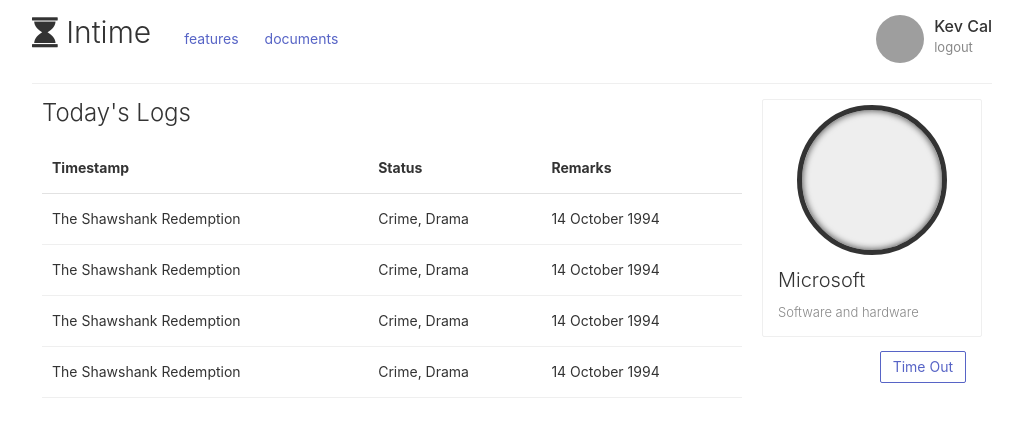
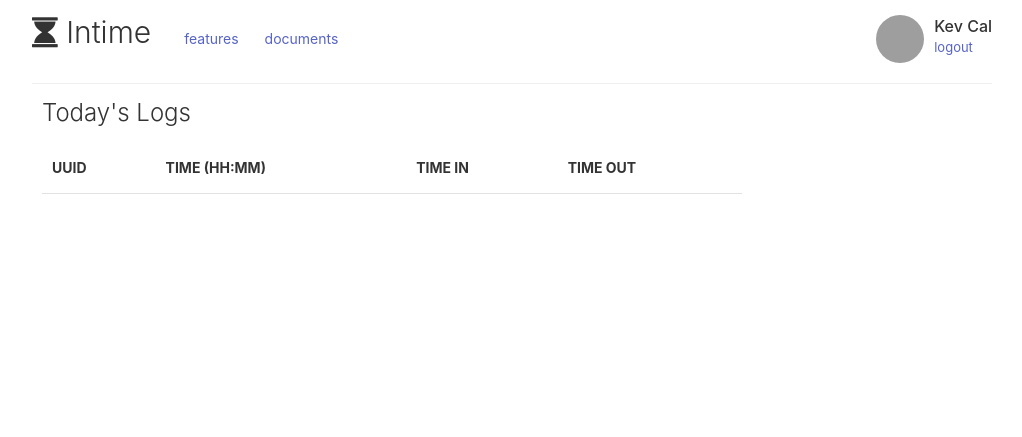
Before and after one commit to kevcal69/intime, a Django app: template intime/site/templates/site/home.html in a window 1280 px wide. Shown: the top 437 px of the page, without its empty margins (128-1150 px from the left). Run offline with Django 3.2, Linux system fonts and the light colour scheme; the template is opened without the code that fills it, so the values that code supplies are empty; parts of the project's set-up code (start-up, migrations or seed data) failed here and were passed over; grey boxes are pictures that could not be loaded.

Commit message:
finsih prototype

```diff
--- a/intime/contrib/static/js/utils/clock.js
+++ b/intime/contrib/static/js/utils/clock.js
@@ -1,8 +1,23 @@
-// define(function () {
-//     //Do setup work here
-//     function clock(serverTime, element) {
-//
-//     }
-//
-//     return clock
-// });
+define(
+    ['jquery'],
+    function ($) {
+    //Do setup work here
+    var clock = clock || {
+        init: function () {
+            setInterval(clock.update, 1000);
+        },
+        update: function () {
+            var d = new Date(),
+            h = strPad(d.getHours()),
+            m = strPad(d.getMinutes());
+            s = strPad(d.getSeconds());
+            var clock = $('#clock');
+            clock.html( h + ':' + m + '<span> :' + s +'</span>');
+        }
+    }
+
+    function strPad(n) {
+        return String("00" + n).slice(-2);
+    }
+    return clock.init;
+});
--- /dev/null
+++ b/intime/contrib/static/js/utils/cookie.js
@@ -0,0 +1,17 @@
+define([], function() {
+    return function(name) {
+         var cookieValue = null;
+         if (document.cookie && document.cookie != '') {
+             var cookies = document.cookie.split(';');
+             for (var i = 0; i < cookies.length; i++) {
+                 var cookie = jQuery.trim(cookies[i]);
+                 // Does this cookie string begin with the name we want?
+                 if (cookie.substring(0, name.length + 1) == (name + '=')) {
+                     cookieValue = decodeURIComponent(cookie.substring(name.length + 1));
+                     break;
+                 }
+             }
+         }
+         return cookieValue;
+   }
+})
--- /dev/null
+++ b/intime/site/mixins/__init__.py
@@ -0,0 +1 @@
+from TimeRecordMixin import TimeRecordMixin
--- a/intime/site/static/js/home.js
+++ b/intime/site/static/js/home.js
@@ -1,7 +1,9 @@
 require([
     'jquery',
-    'utils/renderer'
-], function($, $R) {
+    'utils/renderer',
+    'utils/clock',
+    'utils/cookie'
+], function($, $R, clock, cookie) {
     var avatar = 'https://freeiconshop.com/wp-content/uploads/edd/person-flat.png';
 
     var profile = new $R({
@@ -11,37 +13,49 @@ require([
         data: {
             full_name: "Kev Cal",
             avatar_url: avatar
+        }
+    });
+    var lastRec = vars.content.records.slice(-1)[0] || {};
+    lastRec = (lastRec.active)? lastRec : {};
+    console.log(lastRec);
+    var timecard = new $R({
+        container : $('.timecard'),
+        template : $('#timecard').html(),
+        auto_activate: true,
+        data: {
+            today: lastRec.in,
+            total: "",
+            uuid: lastRec.uuid,
+            active: lastRec.active
         },
         callback: function (template) {
-            var $template = $(template);
-            $template.find('.logout').on('click', function() {
-                console.log('fuck it');
+            clock();
+            $(this.container).on('click', '.time' ,function(e) {
+                var uuid = $(this).data('uuid');
+                $.ajax({
+                    type: "POST",
+                    data: {
+                        csrfmiddlewaretoken: cookie('csrftoken'),
+                        uuid: uuid
+                    },
+                    url: "/timein",
+                    success: function (code) {
+                        console.log(code);
+                    }
+                });
+            });
+            var logContainer = $(".logs")
+            vars.content.records.forEach(function(obj) {
+                logContainer.append(
+                    "<tr class="+(obj.active || "")+">" +
+                        "<td>" + obj.uuid + "</td>" +
+                        "<td>" + (obj.time || "----") + "</td>" +
+                        "<td>" + obj.in + "</td>" +
+                        "<td>" + (obj.out || "-------") + "</td>" +
+                    "</tr>"
+                );
             });
         }
     });
 
-    var clock = clock || {
-        el: {
-            clock: document.getElementById('clock')
-        },
-
-        init: function () {
-            setInterval(this.update, 1000);
-        },
-        update: function () {
-            var d = new Date(),
-            h = strPad(d.getHours()),
-            m = strPad(d.getMinutes());
-            s = strPad(d.getSeconds());
-
-            clock.el.clock.innerHTML = h + ':' + m + '<span> :' + s +'</span>';
-        }
-    }
-
-    function strPad(n) {
-        return String("00" + n).slice(-2);
-    }
-    $(function () {
-        clock.init();
-    });
 });
--- a/intime/site/templates/mustachetemplates/nav_chip.html
+++ b/intime/site/templates/mustachetemplates/nav_chip.html
@@ -8,7 +8,9 @@
             </div>
             <div class="tile-content">
                 <div class="tile-title text-ellipsis">{{ full_name }}</div>
-                <div class="tile-meta text-ellipsis">logout</div>
+                <div class="tile-meta text-ellipsis">
+                    <a href="/logout">logout</a>
+                </div>
             </div>
             <div class="tile-action">
             </div>
--- /dev/null
+++ b/intime/site/templates/mustachetemplates/timecard.html
@@ -0,0 +1,24 @@
+{% verbatim %}
+    <script id="timecard" type="text/x-handlebars-template">
+        <div class="card">
+            <div class="card-image">
+                <time id="clock" datetime="" class="centered"></time>
+            </div>
+            <div class="card-header">
+                <h4 class="card-title">Time summary</h4>
+                <h6 class="card-meta">Today: {{ today }} </h6>
+                <h6 class="card-meta">Sem: {{ total }}</h6>
+            </div>
+            {{ #active }}
+                <div class="card-footer float-right">
+            {{ /active }}
+            {{ ^active }}
+                <div class="card-footer float-left">
+            {{ /active }}
+                    <button class="btn time" data-uuid="{{ uuid }}">Time</button>
+                </div>
+
+
+        </div>
+    </script>
+{% endverbatim %}
--- a/intime/site/templates/site/home.html
+++ b/intime/site/templates/site/home.html
@@ -44,49 +44,19 @@
             <table class="table table-hover">
             <thead>
                 <tr>
-                <th>Timestamp</th>
-                <th>Status</th>
-                <th>Remarks</th>
+                    <th>UUID</th>
+                    <th>TIME (HH:MM)</th>
+                    <th>TIME IN</th>
+                    <th>TIME OUT</th>
                 </tr>
             </thead>
-            <tbody>
-                <tr>
-                    <td>The Shawshank Redemption</td>
-                    <td>Crime, Drama</td>
-                    <td>14 October 1994</td>
-                </tr>
-                <tr>
-                    <td>The Shawshank Redemption</td>
-                    <td>Crime, Drama</td>
-                    <td>14 October 1994</td>
-                </tr>
-                <tr>
-                    <td>The Shawshank Redemption</td>
-                    <td>Crime, Drama</td>
-                    <td>14 October 1994</td>
-                </tr>
-                <tr>
-                    <td>The Shawshank Redemption</td>
-                    <td>Crime, Drama</td>
-                    <td>14 October 1994</td>
-                </tr>
+            <tbody class="logs">
             </tbody>
             </table>
         </div>
 
-        <div class="column col-3">
-            <div class="card">
-                <div class="card-image">
-                    <time id="clock" datetime="" class="centered"></time>
-                </div>
-                <div class="card-header">
-                    <h4 class="card-title">Microsoft</h4>
-                    <h6 class="card-meta">Software and hardware</h6>
-                </div>
-                <div class="card-footer float-right">
-                    <button class="btn">Time Out</button>
-                </div>
-            </div>
+        <div class="timecard column col-3">
+
         </div>
     </div>
     </div>
@@ -95,4 +65,5 @@
 
 {% block mustachetemplates %}
     {% include 'mustachetemplates/nav_chip.html' %}
+    {% include 'mustachetemplates/timecard.html' %}
 {% endblock %}
--- a/intime/site/templates/site/index.html
+++ b/intime/site/templates/site/index.html
@@ -21,7 +21,7 @@
 {% block content %}
 <section id="login" class="container grid-480">
     <div class="text-center">
-        <h2>Intime</h2>
+        <i class="fa fa-hourglass" aria-hidden="true"></i><h2>Intime</h2>
     </div>
     <div class="empty">
         <form action="" method="POST">
--- a/intime/site/urls.py
+++ b/intime/site/urls.py
@@ -5,4 +5,6 @@ urlpatterns = [
     url(r'^$', views.LoginView.as_view(), name='login'),
     url(r'^logout$', views.LogoutView.as_view(), name='logout'),
     url(r'^home$', views.HomeView.as_view(), name='home'),
+    url(r'^timein$', views.TimeinView.as_view(), name='timein'),
+
 ]
--- a/intime/site/views/__init__.py
+++ b/intime/site/views/__init__.py
@@ -1,4 +1,4 @@
 """ Import all views created here"""
 from .timetable import (
-    HomeView, LoginView, LogoutView
+    HomeView, LoginView, LogoutView, TimeinView
 )
```
Also changed, not shown: intime/site/admin.py (+22 -0 lines), intime/site/mixins/TimeRecordMixin.py (added, +27 -0 lines), intime/site/models/timetable.py (+30 -11 lines), intime/site/views/timetable.py (+22 -5 lines).
